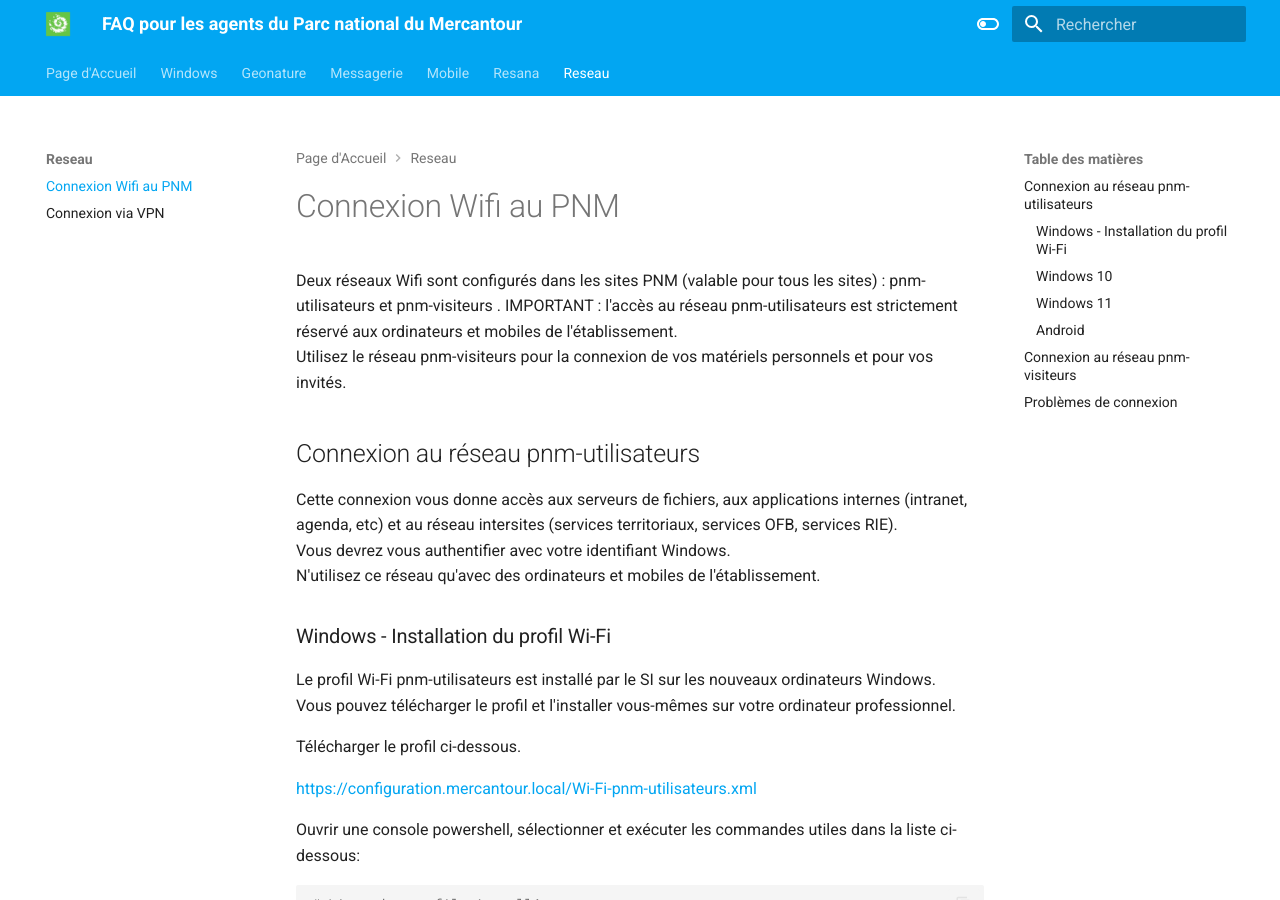
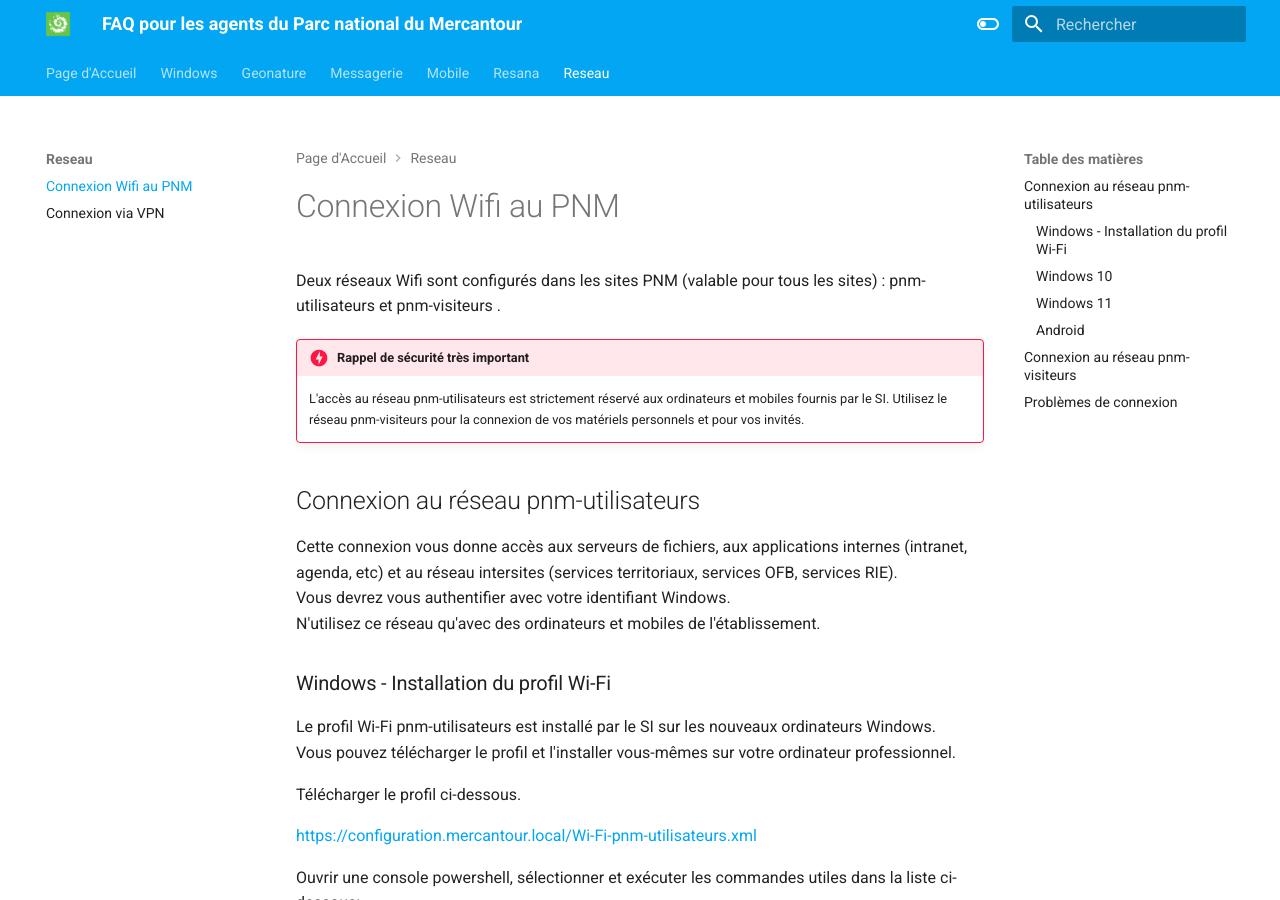
Before and after one commit to PnMercantour/faq, an MkDocs documentation site: the page built from docs/reseau/README.md, in a window 1280 px wide and 900 px high. Built offline with MkDocs 1.6.1 and Material for MkDocs 9.7.7, drawn with Linux system fonts in a browser that asks for light colours.

Commit message:
Renforcement de la visibilité des règles d'utilisation de PNM utilisateurs

```diff
--- a/docs/reseau/README.md
+++ b/docs/reseau/README.md
@@ -1,8 +1,8 @@
 # Connexion Wifi au PNM
 
 Deux réseaux Wifi sont configurés dans les sites PNM (valable pour tous les sites) : pnm-utilisateurs et pnm-visiteurs .
-IMPORTANT : l'accès au réseau pnm-utilisateurs est strictement réservé aux ordinateurs et mobiles de l'établissement.
-Utilisez le réseau pnm-visiteurs pour la connexion de vos matériels personnels et pour vos invités.
+!!! danger "Rappel de sécurité très important"
+    L'accès au réseau pnm-utilisateurs est strictement réservé aux ordinateurs et mobiles fournis par le SI. Utilisez le réseau pnm-visiteurs pour la connexion de vos matériels personnels et pour vos invités.
 
 ## Connexion au réseau pnm-utilisateurs
 
```
